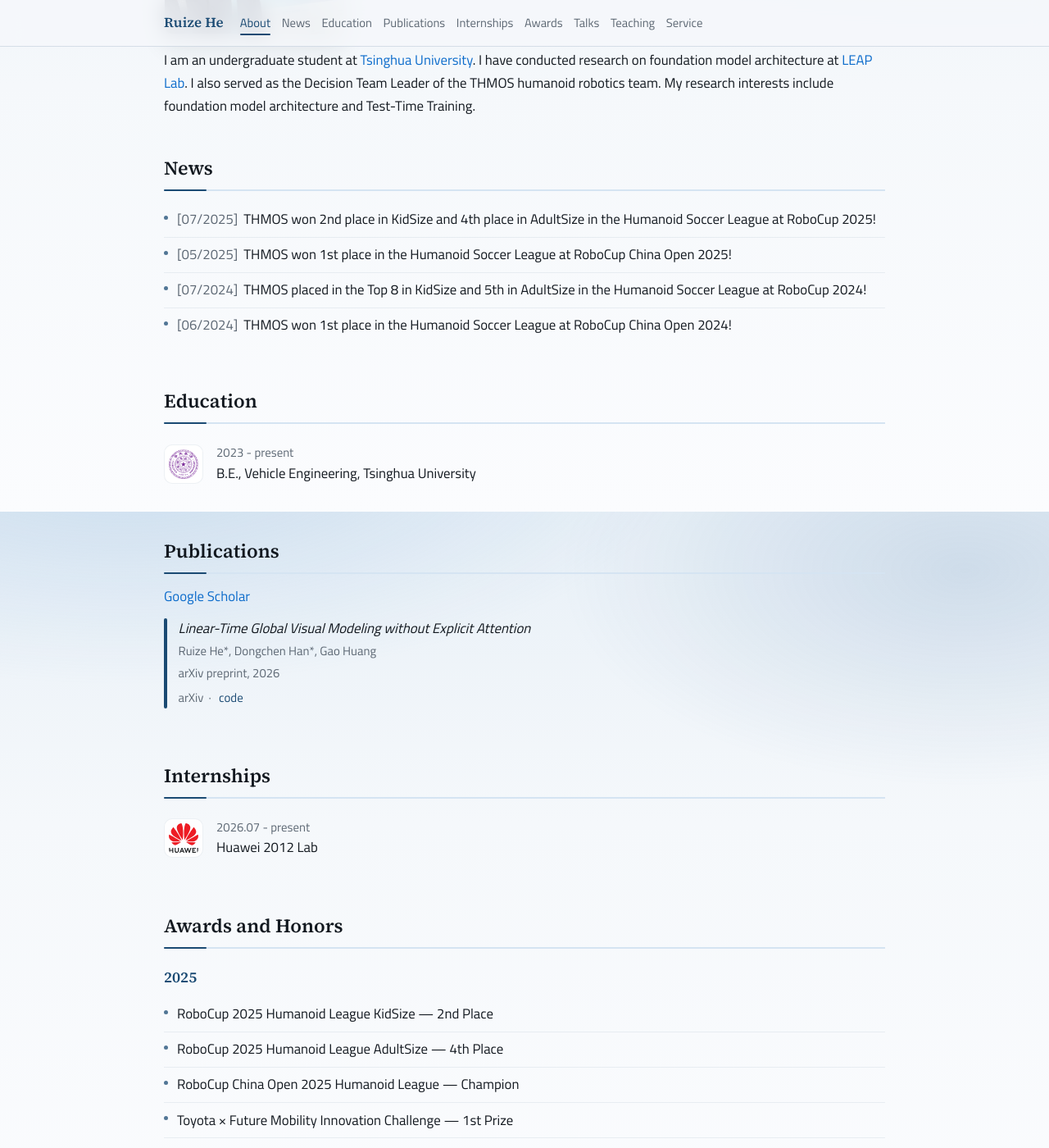
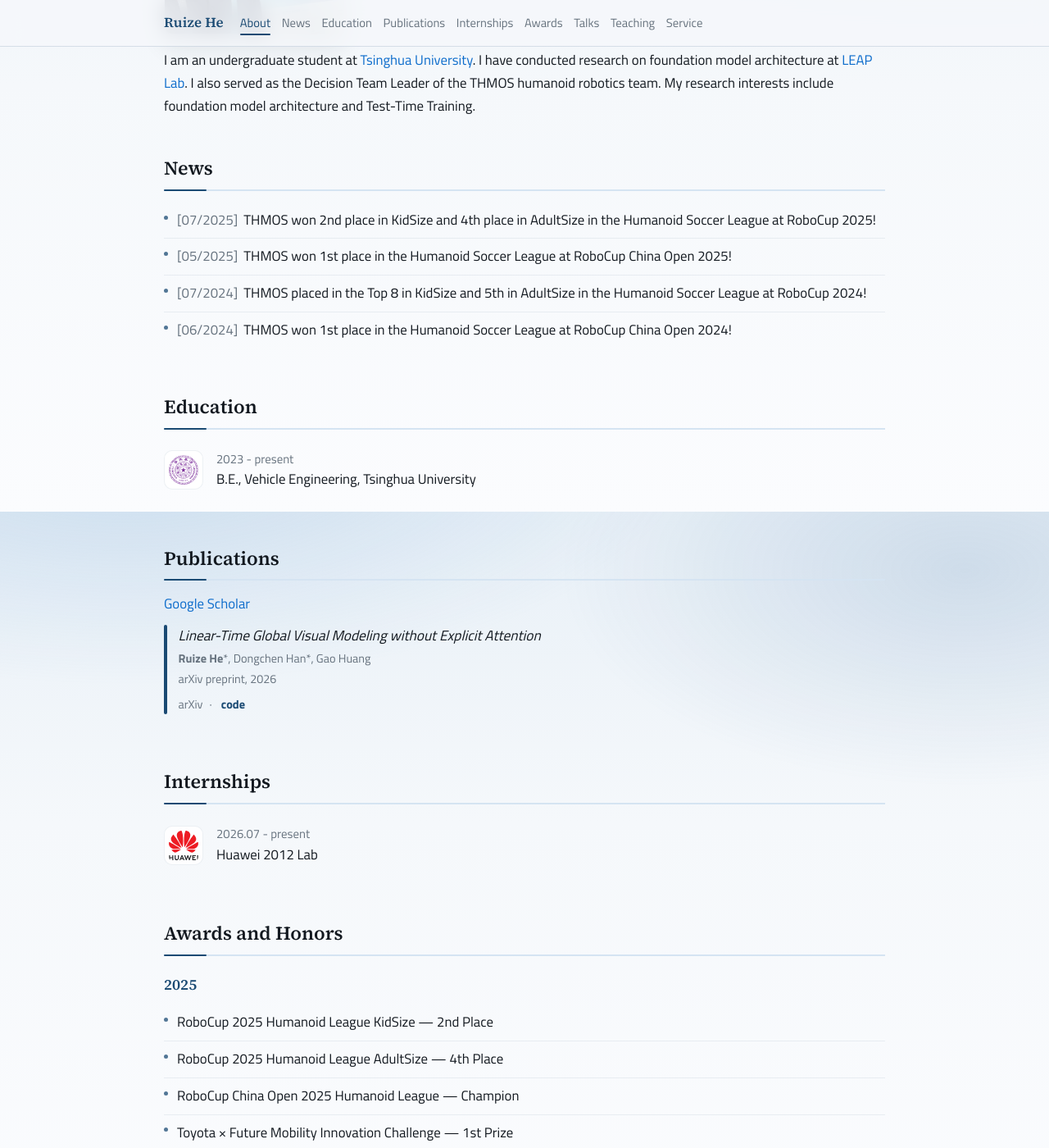
Before and after one commit to Horizonll/Horizonll.github.io, a Jekyll site: the page built from index.md, in a window 1280 px wide and 1400 px high, scrolled down 276 px. Shown: the whole window at 82% size. Built offline with Jekyll 4.4.1, drawn with Linux system fonts in a browser that asks for light colours.

Commit message:
Polish typography, publication hierarchy, and nav active state.
Ship a real Titillium Web 700 face, tighten muted/list/publication styling, and stabilize section spy highlighting on first paint.

Co-authored-by: Cursor <cursoragent@cursor.com>

```diff
--- a/assets/css/main.css
+++ b/assets/css/main.css
@@ -14,7 +14,7 @@
   font-style: normal;
   font-weight: 700;
   font-display: swap;
-  src: url("../fonts/titillium-web-v19-latin-400.woff2") format("woff2");
+  src: url("../fonts/titillium-web-v19-latin-700.woff2") format("woff2");
   unicode-range: U+0000-00FF, U+0131, U+0152-0153, U+02BB-02BC, U+02C6, U+02DA, U+02DC,
     U+0304, U+0308, U+0329, U+2000-206F, U+20AC, U+2122, U+2191, U+2193, U+2212, U+2215,
     U+FEFF, U+FFFD;
@@ -45,7 +45,7 @@
   --color-bg-1: #f5f8fb;
   --color-surface: rgba(245, 248, 251, 0.88);
   --color-text: #12181f;
-  --color-muted: #5c6773;
+  --color-muted: #66727e;
   --color-accent: #1a4a73;
   --color-accent-soft: #d5e4f2;
   --color-link: #0b6bcb;
@@ -367,7 +367,7 @@ ol {
 
 .site-section ul > li:not(.logo-item) {
   position: relative;
-  padding: 0.45rem 0 0.45rem 1rem;
+  padding: 0.5rem 0 0.5rem 1rem;
   border-bottom: 1px solid var(--color-rule);
 }
 
@@ -426,7 +426,7 @@ a:focus-visible {
   display: flex;
   align-items: center;
   gap: 1rem;
-  padding: 0.7rem 0;
+  padding: 0.75rem 0;
   border-bottom: 1px solid var(--color-rule);
 }
 
@@ -486,7 +486,7 @@ a:focus-visible {
 
 .publication:hover .pub-marker {
   background: var(--color-link-hover);
-  transform: scaleY(1.04);
+  transform: scaleY(1.08);
 }
 
 .pub-body {
@@ -499,27 +499,29 @@ a:focus-visible {
 }
 
 .pub-title {
-  font-size: 1.05rem;
+  font-size: 1.08rem;
   line-height: 1.45;
+  color: var(--color-text);
+  transition: color 180ms var(--ease-out);
 }
 
 .pub-authors,
 .pub-venue,
 .pub-links {
   color: var(--color-muted);
-  font-size: 0.93rem;
+  font-size: 0.9rem;
 }
 
 .pub-body .pub-authors {
-  margin-top: 0.25rem;
+  margin-top: 0.3rem;
 }
 
 .pub-body .pub-venue {
-  margin-top: 0.15rem;
+  margin-top: 0.12rem;
 }
 
 .pub-body .pub-links {
-  margin-top: 0.35rem;
+  margin-top: 0.4rem;
 }
 
 .pub-links a,
@@ -539,8 +541,12 @@ a:focus-visible {
 }
 
 .pub-link-sep {
-  margin: 0 6px;
+  margin: 0 8px;
   color: var(--color-muted);
+}
+
+.publication:hover .pub-title {
+  color: var(--color-accent);
 }
 
 @media (prefers-reduced-motion: reduce) {
@@ -554,6 +560,7 @@ a:focus-visible {
   .nav-link::after,
   .profile-links a,
   .pub-marker,
+  .pub-title,
   a {
     transition: none !important;
     transform: none !important;
--- a/assets/js/site.js
+++ b/assets/js/site.js
@@ -20,10 +20,15 @@
     });
   }
 
-  if (!("IntersectionObserver" in window)) {
-    setActive(sections[0].id);
-    return;
+  function initialId() {
+    var hash = window.location.hash.slice(1);
+    if (hash && document.getElementById(hash)) return hash;
+    return sections[0].id;
   }
+
+  setActive(initialId());
+
+  if (!("IntersectionObserver" in window)) return;
 
   var spy = new IntersectionObserver(
     function (entries) {
@@ -36,7 +41,7 @@
         })[0];
       if (visible && visible.target.id) setActive(visible.target.id);
     },
-    { rootMargin: "-40% 0px -50% 0px", threshold: [0.1, 0.25, 0.5] }
+    { rootMargin: "-28% 0px -55% 0px", threshold: [0.08, 0.2, 0.35, 0.5] }
   );
   sections.forEach(function (section) {
     spy.observe(section);
```
Also changed, not shown: assets/fonts/titillium-web-v19-latin-700.woff2 (added).
